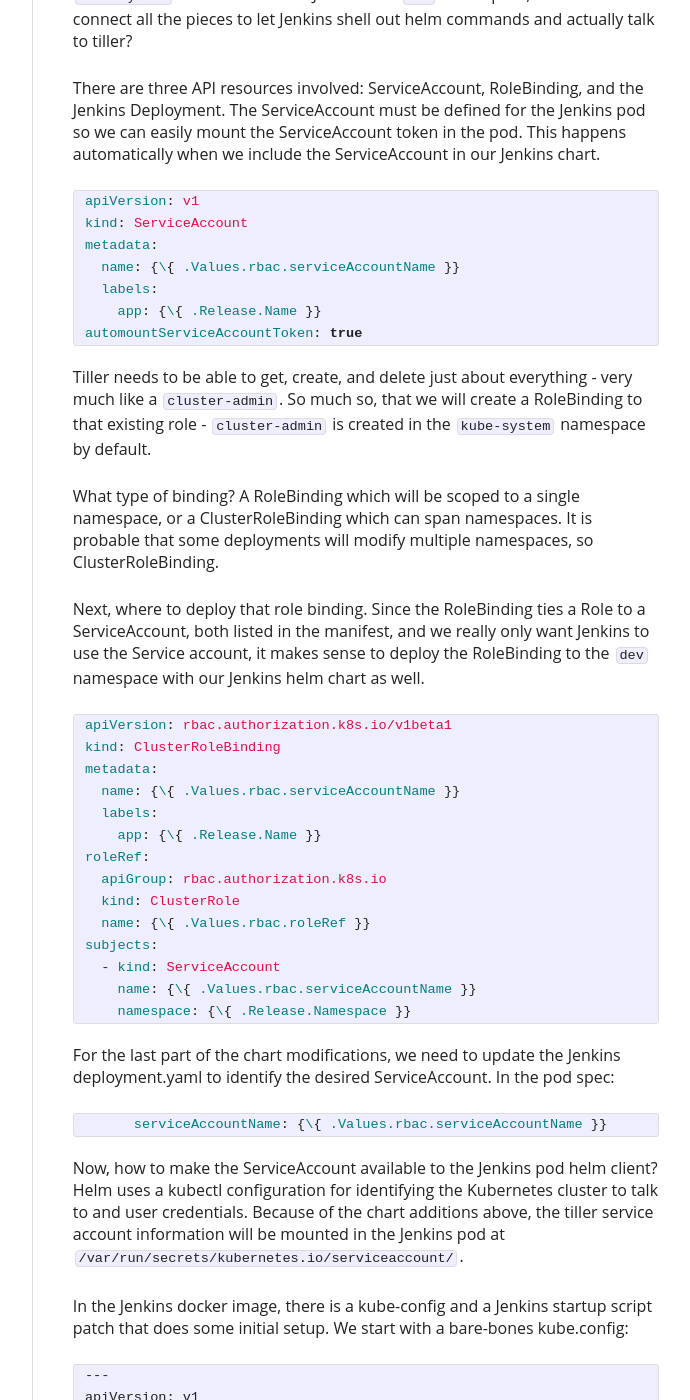
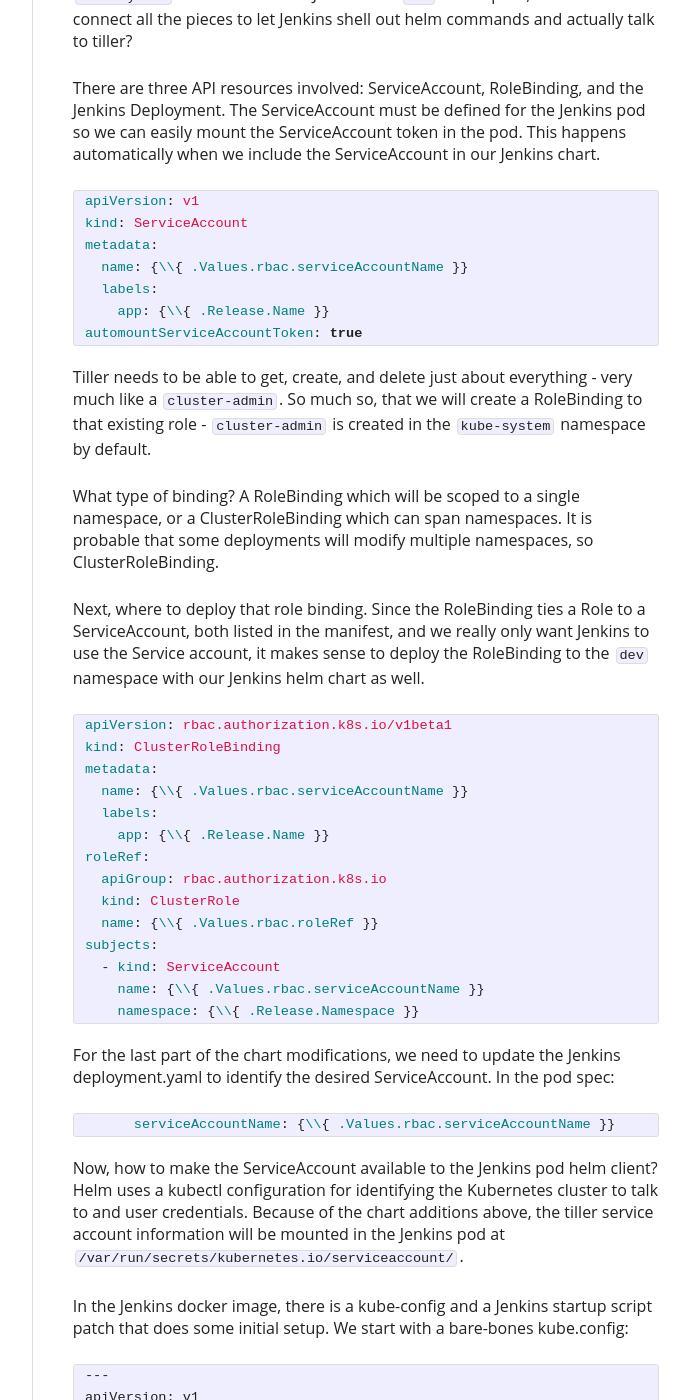
Before and after one commit to stevetarver/stevetarver.github.io, a Jekyll site: the page built from _posts/2017-12-19-pipeline-design-pt5.md, in a window 1280 px wide and 1400 px high, scrolled down 6055 px. Shown: the whole window, without its empty margins (461-1151 px from the left). Built offline with Jekyll 4.4.1, drawn with Linux system fonts in a browser that asks for light colours; nearby versions of some CDN libraries; some web fonts are replaced.

````diff
--- a/_posts/2017-12-19-pipeline-design-pt5.md
+++ b/_posts/2017-12-19-pipeline-design-pt5.md
@@ -236,9 +236,9 @@ There are three API resources involved: ServiceAccount, RoleBinding, and the Jen
 apiVersion: v1
 kind: ServiceAccount
 metadata:
-  name: {\{ .Values.rbac.serviceAccountName }}
+  name: {\\{ .Values.rbac.serviceAccountName }}
   labels:
-    app: {\{ .Release.Name }}
+    app: {\\{ .Release.Name }}
 automountServiceAccountToken: true
 ```
 
@@ -252,23 +252,23 @@ Next, where to deploy that role binding. Since the RoleBinding ties a Role to a
 apiVersion: rbac.authorization.k8s.io/v1beta1
 kind: ClusterRoleBinding
 metadata:
-  name: {\{ .Values.rbac.serviceAccountName }}
+  name: {\\{ .Values.rbac.serviceAccountName }}
   labels:
-    app: {\{ .Release.Name }}
+    app: {\\{ .Release.Name }}
 roleRef:
   apiGroup: rbac.authorization.k8s.io
   kind: ClusterRole
-  name: {\{ .Values.rbac.roleRef }}
+  name: {\\{ .Values.rbac.roleRef }}
 subjects:
   - kind: ServiceAccount
-    name: {\{ .Values.rbac.serviceAccountName }}
-    namespace: {\{ .Release.Namespace }}
+    name: {\\{ .Values.rbac.serviceAccountName }}
+    namespace: {\\{ .Release.Namespace }}
 ```
 
 For the last part of the chart modifications, we need to update the Jenkins deployment.yaml to identify the desired ServiceAccount. In the pod spec:
 
 ```yaml
-      serviceAccountName: {\{ .Values.rbac.serviceAccountName }}
+      serviceAccountName: {\\{ .Values.rbac.serviceAccountName }}
 ```
 
 Now, how to make the ServiceAccount available to the Jenkins pod helm client? Helm uses a kubectl configuration for identifying the Kubernetes cluster to talk to and user credentials. Because of the chart additions above, the tiller service account information will be mounted in the Jenkins pod at `/var/run/secrets/kubernetes.io/serviceaccount/`.
````
